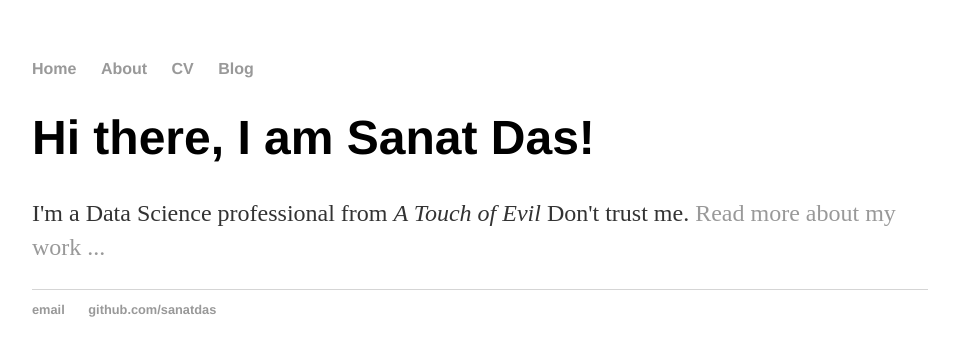
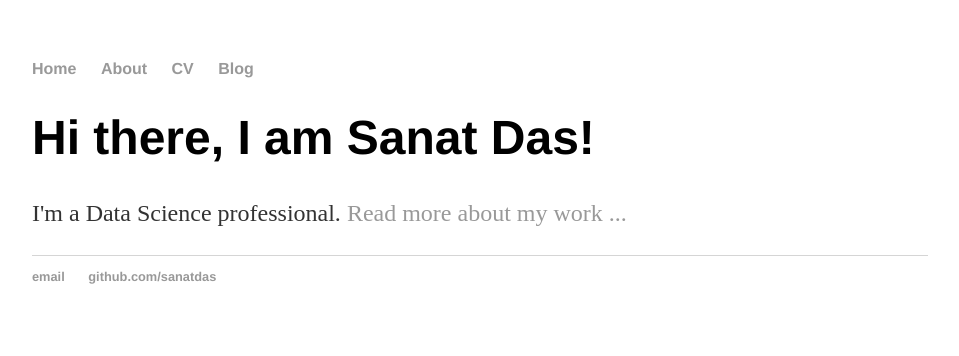
Before and after one commit to sanatdas/sanatdas1.github.io, a Jekyll site: the page built from index.html, in a window 1280 px wide. Shown: the top 356 px of the page, without its empty margins (160-1119 px from the left). Built offline with Jekyll 4.4.1, drawn with Linux system fonts in a browser that asks for light colours; Markdown is read by kramdown in place of the engine named in the settings.

Commit message:
Update index.html

```diff
--- a/index.html
+++ b/index.html
@@ -4,5 +4,5 @@ title: Hank Quinlan, Horrible Cop
 ---
 <div class="blurb">
 	<h1>Hi there, I am Sanat Das!</h1>
-	<p>I'm a Data Science professional from <em>A Touch of Evil</em> Don't trust me. <a href="/about">Read more about my work ...</a></p>
+	<p>I'm a Data Science professional. <a href="/about">Read more about my work ...</a></p>
 </div><!-- /.blurb -->
```
